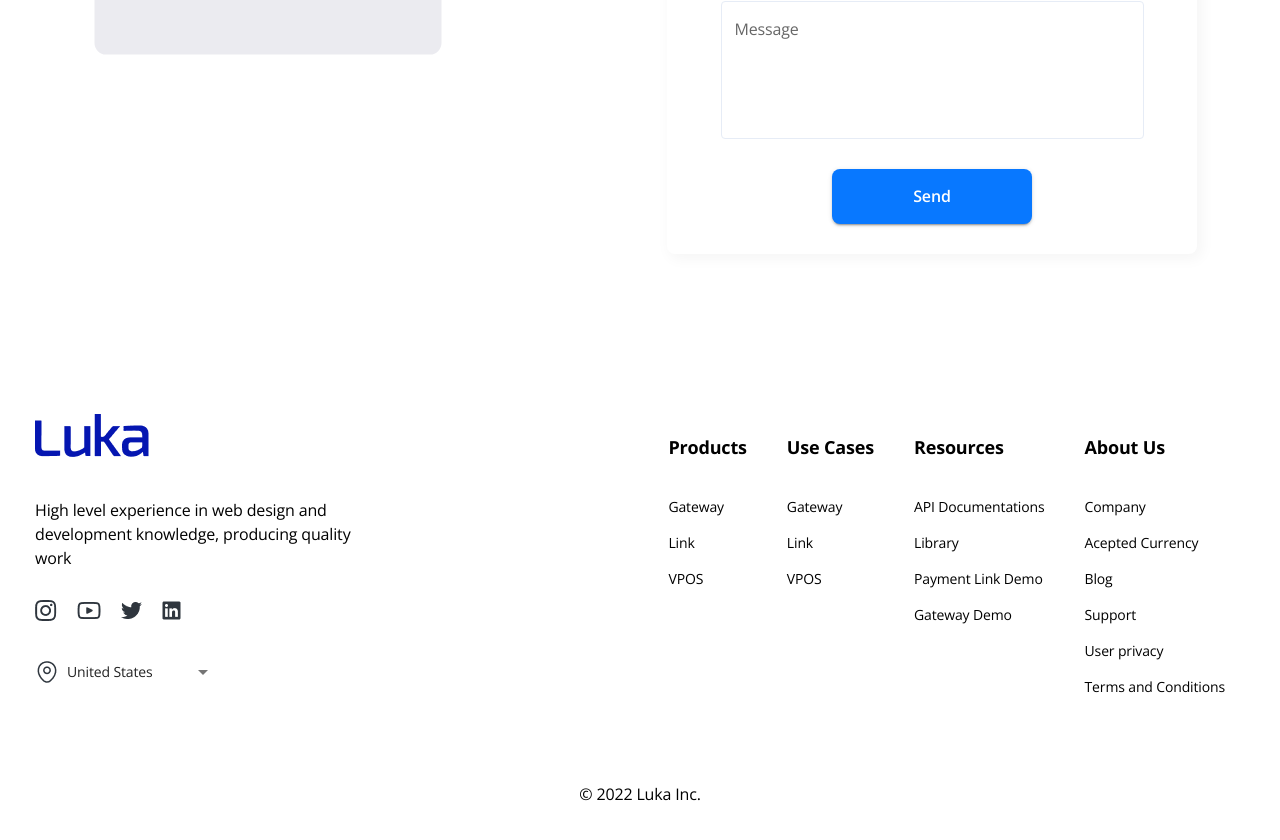
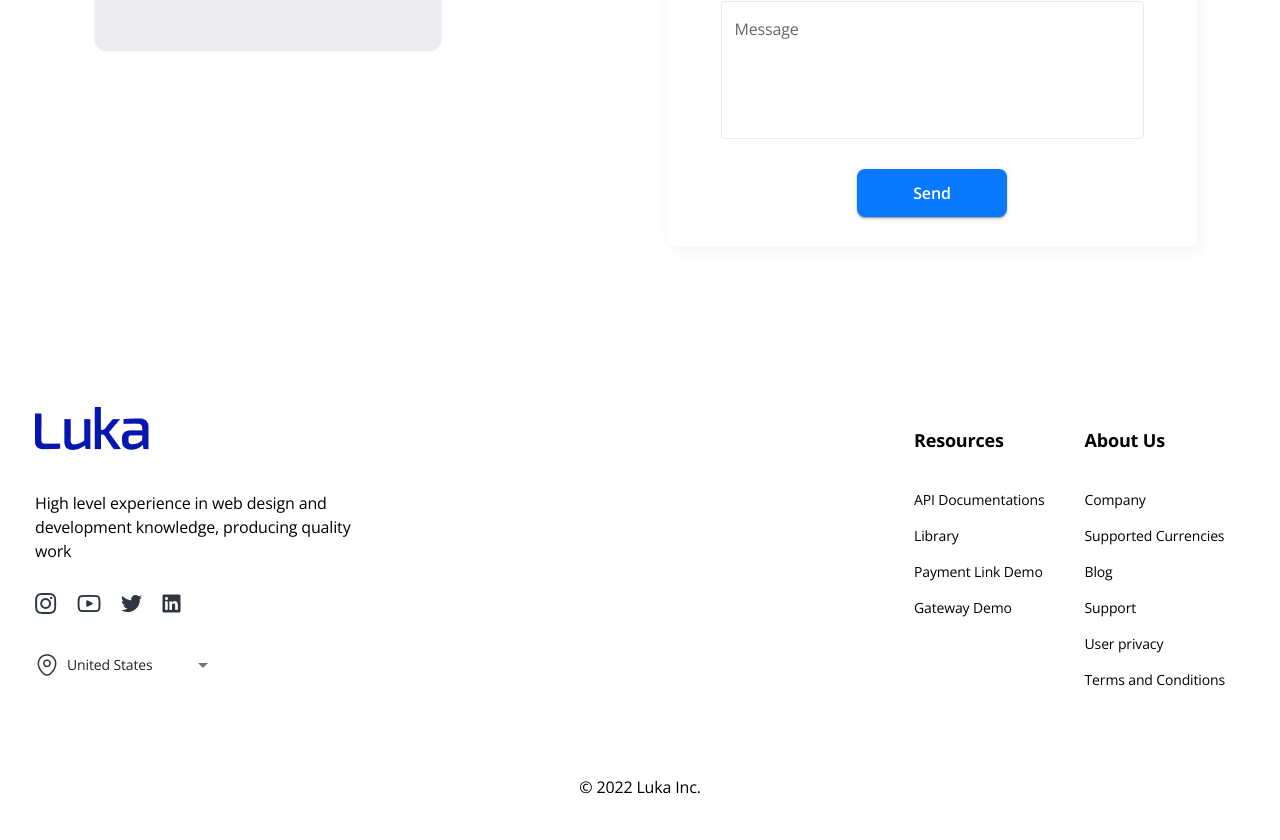
Before and after one commit to rramirezgit/website-luka, a React (Create React App) app: page /support in a window 1280 px wide. Shown: the part 691-1531 px from the top of the page. Built offline with nearby package versions, Linux system fonts and the light colour scheme.

Commit message:
Margins and footer updates

```diff
--- a/src/components/footer/footerArrays.ts
+++ b/src/components/footer/footerArrays.ts
@@ -63,7 +63,7 @@ export const forDevelopersArray: FooterBoxProps[] = [
   }
 ]
 
-export const aboutUseArray: FooterBoxProps[] = [
+export const aboutUsArray: FooterBoxProps[] = [
   {
     title: true,
     text: 'About Us'
@@ -74,7 +74,7 @@ export const aboutUseArray: FooterBoxProps[] = [
   },
   {
     title: false,
-    text: 'Acepted Currency',
+    text: 'Supported Currencies',
     id: 'currency'
   },
   {
--- a/src/components/footer/index.tsx
+++ b/src/components/footer/index.tsx
@@ -6,7 +6,7 @@ import instagram from 'assets/footer/instagram.png'
 import twitter from 'assets/footer/twitter.png'
 import footerStyles from './footer.module.css'
 import IconBox from './IconBox'
-import { aboutUseArray, countryArray, forDevelopersArray, productsArray, useCasesArray } from './footerArrays'
+import { aboutUsArray, countryArray, forDevelopersArray } from './footerArrays'
 import FooterList from './FooterList'
 import FooterSelect from './FooterSelect'
 
@@ -118,34 +118,10 @@ const Footer = (): JSX.Element => {
           }
         >
           <Box>
-            <FooterList texts={productsArray} />
-          </Box>
-          <Box
-            sx={
-              {
-                display: {
-                  xs: 'none',
-                  sm: 'block'
-                }
-              }
-            }
-          >
-            <FooterList texts={useCasesArray} />
+            <FooterList texts={forDevelopersArray} />
           </Box>
           <Box>
-            <FooterList texts={forDevelopersArray} />
-          </Box>
-          <Box
-            sx={
-              {
-                display: {
-                  xs: 'none',
-                  md: 'block'
-                }
-              }
-            }
-          >
-            <FooterList texts={aboutUseArray} />
+            <FooterList texts={aboutUsArray} />
           </Box>
         </Box>
       </Box>
--- a/src/pages/landing/VPOS/index.tsx
+++ b/src/pages/landing/VPOS/index.tsx
@@ -30,11 +30,8 @@ const VPOS = (): JSX.Element => {
             xs: 'center !important',
             lg: 'space-between !important'
           },
-          maxWidth: '1500px',
-          padding: {
-            xs: '0 50px',
-            md: '0 100px'
-          }
+          maxWidth: '1370px',
+          padding: '0 35px'
         }}
       >
         <Box
--- a/src/pages/support/SupportForm/Info/index.tsx
+++ b/src/pages/support/SupportForm/Info/index.tsx
@@ -297,8 +297,8 @@ const Info = (): JSX.Element => {
                   variant={'contained'}
                   color={'primary'}
                   sx={{
-                    width: '200px',
-                    height: '55px',
+                    width: '150px',
+                    height: '48px',
                     fontSize: '16px',
                     fontWeight: '600'
                   }}
```
